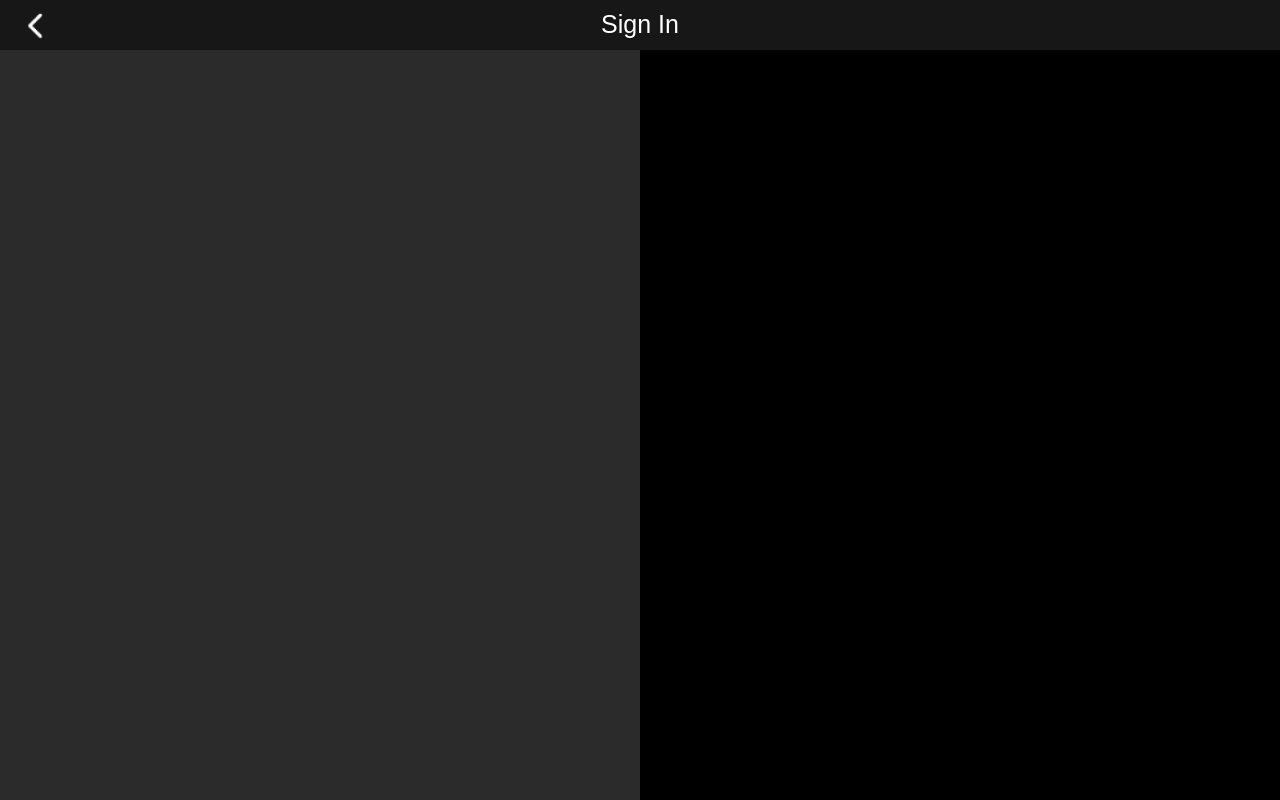
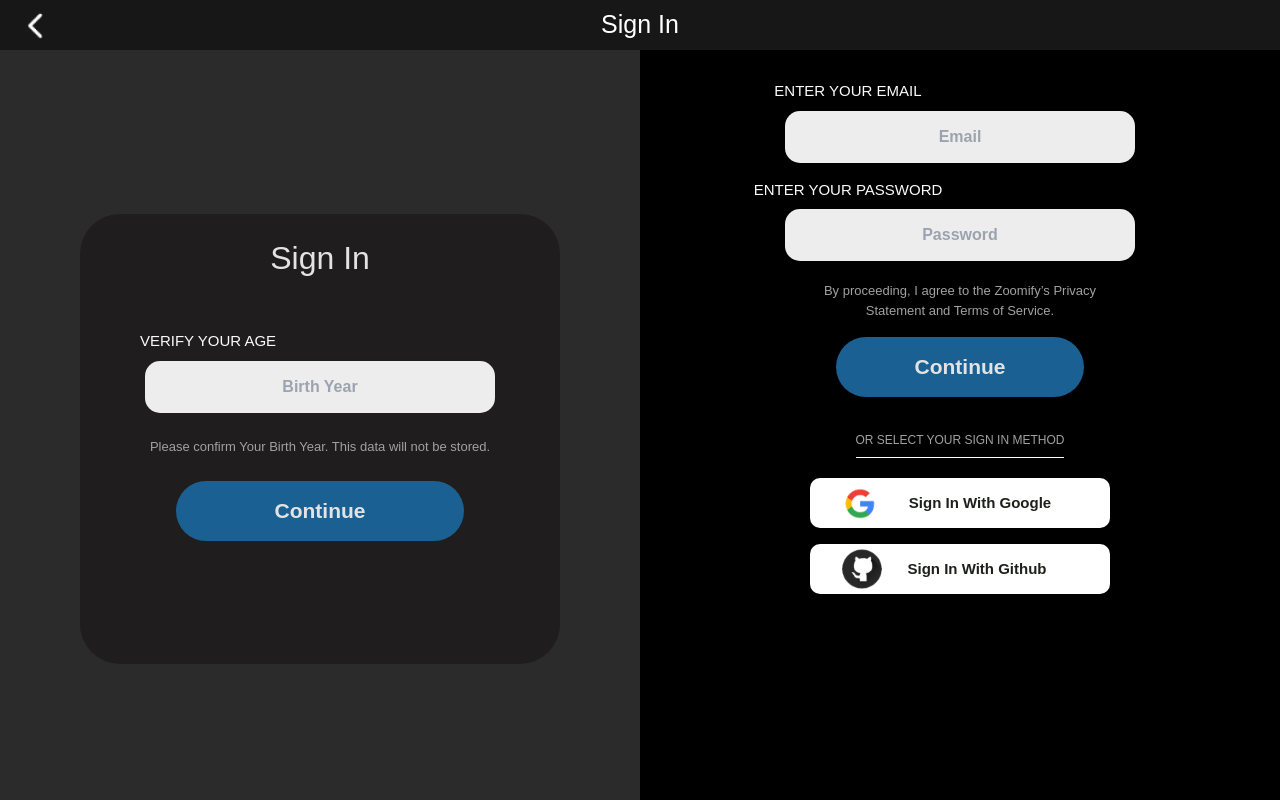
Before and after one commit to Febin-Joseph/zoomify, a React (Create React App) app in the folder client/: page /signin in a window 1280 px wide. Built offline with nearby package versions, Linux system fonts and the light colour scheme.

Commit message:
completed working of signin page

```diff
--- a/client/src/index.css
+++ b/client/src/index.css
@@ -6,21 +6,17 @@
   font-family: 'Poppins', sans-serif;
 }
 
-#root {
+html,
+body {
   margin: 0;
   padding: 0;
-  overflow-x: hidden;
+  overflow: hidden;
 }
 
 * {
-  margin: 0;
-  padding: 0;
   box-sizing: border-box;
 }
 
-*:focus {
-  outline: none;
-}
 
 .github-logo {
   width: 44px;
--- a/client/src/pages/signin/SignIn.jsx
+++ b/client/src/pages/signin/SignIn.jsx
@@ -1,14 +1,116 @@
-import React from 'react'
-import { Nav } from '../../components'
+import React, { useState, useEffect } from 'react';
+import { Nav, MainCard, InputBtn, MainBtn } from '../../components';
+import Rightside from '../signup/Rightside';
+import { ageVerification } from '../../middleware';
+import { GoogleLogo } from '../../constants/icons';
+import { GithubLogo } from '../../constants/icons';
 
 const SignIn = () => {
+  const [birthYear, setBirthYear] = useState('');
+  const [verificationStatus, setVerificationStatus] = useState('');
+  const [ageVerified, setAgeVerified] = useState(false);
+
+  useEffect(() => {
+    if (verificationStatus.includes('successful')) {
+      setAgeVerified(true);
+    }
+  }, [verificationStatus]);
+
+  //age verification middleware
+  function handleAgeVerification() {
+    const status = ageVerification(birthYear);
+    setVerificationStatus(status);
+  }
+
   return (
     <div className='flex flex-col bg-[#000] h-screen'>
       <Nav value={"Sign In"} />
-      <div className='md:w-[50%] md:bg-[#2B2B2B] md:flex-grow'>
+
+      {/* Age Verification Section */}
+      <div className='hidden lg:flex lg:items-center lg:justify-center lg:w-[50%]
+       lg:bg-[#2B2B2B] lg:flex-grow lg:pt-7'>
+        <MainCard title={"Sign In"}>
+          <InputBtn
+            text={"VERIFY YOUR AGE"}
+            width={85}
+            height={8}
+            placeholder={"Birth Year"}
+            change={(e) => setBirthYear(e.target.value)}
+            value={birthYear}
+          />
+          <p className='text-[#A1A1A1] text-[13px] text-center mt-2'>
+            Please confirm Your Birth Year. This data will not be stored.
+          </p>
+          <div className='mt-5'>
+            <MainBtn
+              value={"Continue"}
+              width={60}
+              height={60}
+              onClick={handleAgeVerification}
+            />
+            <p
+              className={`text-center mt-2 ${verificationStatus.includes('successful') ?
+                'text-green-500' : 'text-red-500'}`}>
+              {verificationStatus}
+            </p>
+          </div>
+        </MainCard>
+      </div>
+
+      {/* This is for lg less than devices */}
+      <div className='justify-center items-center lg:hidden'>
+        {ageVerified ? (
+          <div className='flex items-center justify-center'>
+            <Rightside
+              value1={"Sign In With Google"}
+              logo1={GoogleLogo}
+              value2={"Sign In With Github"}
+              logo2={GithubLogo}
+            />
+          </div>
+        ) : (
+          <div>
+            <InputBtn
+              text={"VERIFY YOUR AGE"}
+              width={85}
+              height={8}
+              placeholder={"Birth Year"}
+              change={(e) => setBirthYear(e.target.value)}
+              value={birthYear}
+            />
+            <p className='text-[#A1A1A1] text-[13px] text-center mt-2'>
+              Please confirm Your Birth Year. This data will not be stored.
+            </p>
+            <div className='mt-5'>
+              <MainBtn
+                value={"Continue"}
+                width={60}
+                height={60}
+                onClick={handleAgeVerification}
+                maxWidth={"max-w-[300px]"}
+              />
+              <p
+                className={`text-center mt-2 ${verificationStatus.includes('successful') ?
+                  'text-green-500' : 'text-red-500'}`}>
+                {verificationStatus}
+              </p>
+            </div>
+          </div>
+        )}
+      </div>
+
+      {/* Right-Center Content for lg greater devices */}
+      <div className='hidden lg:absolute lg:top-[80px] lg:right-0 lg:flex lg:flex-col
+       lg:justify-center lg:items-center lg:h-[calc(100vh - 80px)] lg:w-[50%]'>
+        <Rightside
+          value1={"Sign In With Google"}
+          logo1={GoogleLogo}
+          value2={"Sign In With Github"}
+          logo2={GithubLogo}
+        />
       </div>
     </div>
-  )
+  );
 }
 
-export default SignIn
+export default SignIn;
--- a/client/src/pages/signup/Rightside.jsx
+++ b/client/src/pages/signup/Rightside.jsx
@@ -40,7 +40,7 @@ const Rightside = ({ value1, logo1, value2, logo2 }) => {
 
       <div className=' items-center justify-center flex flex-col'>
         <p className='text-[#A1A1A1] text-[12px] text-center mt-3 absolute'>
-          OR SELECT YOUR SIGN UP METHOD
+          OR SELECT YOUR {value1.includes("Sign Up") ? "SIGN UP" : "SIGN IN"} METHOD
           <span className='absolute mt-2 w-full flex items-center  h-[0.5px] bg-[#FFFFFF]'></span>
         </p>
       </div>
--- a/client/src/pages/signup/SignUp.jsx
+++ b/client/src/pages/signup/SignUp.jsx
@@ -27,7 +27,8 @@ const SignUp = () => {
       <Nav value={"Sign Up"} />
 
       {/* Age Verification Section */}
-      <div className='hidden lg:flex lg:items-center lg:justify-center lg:w-[50%] lg:bg-[#2B2B2B] lg:flex-grow lg:pt-7'>
+      <div className='hidden lg:flex lg:items-center lg:justify-center lg:w-[50%]
+       lg:bg-[#2B2B2B] lg:flex-grow lg:pt-7'>
         <MainCard title={"Sign Up"}>
           <InputBtn
             text={"VERIFY YOUR AGE"}
@@ -99,7 +100,8 @@ const SignUp = () => {
       </div>
 
       {/* Right-Center Content for lg greater devices */}
-      <div className='hidden lg:absolute lg:top-[80px] lg:right-0 lg:flex lg:flex-col lg:justify-center lg:items-center lg:h-[calc(100vh - 80px)] lg:w-[50%]'>
+      <div className='hidden lg:absolute lg:top-[80px] lg:right-0 lg:flex lg:flex-col
+       lg:justify-center lg:items-center lg:h-[calc(100vh - 80px)] lg:w-[50%]'>
         <Rightside
           value1={"Sign Up With Google"}
           logo1={GoogleLogo}
```
Also changed, not shown: client/src/middleware/ageVerification.js (indentation only).
